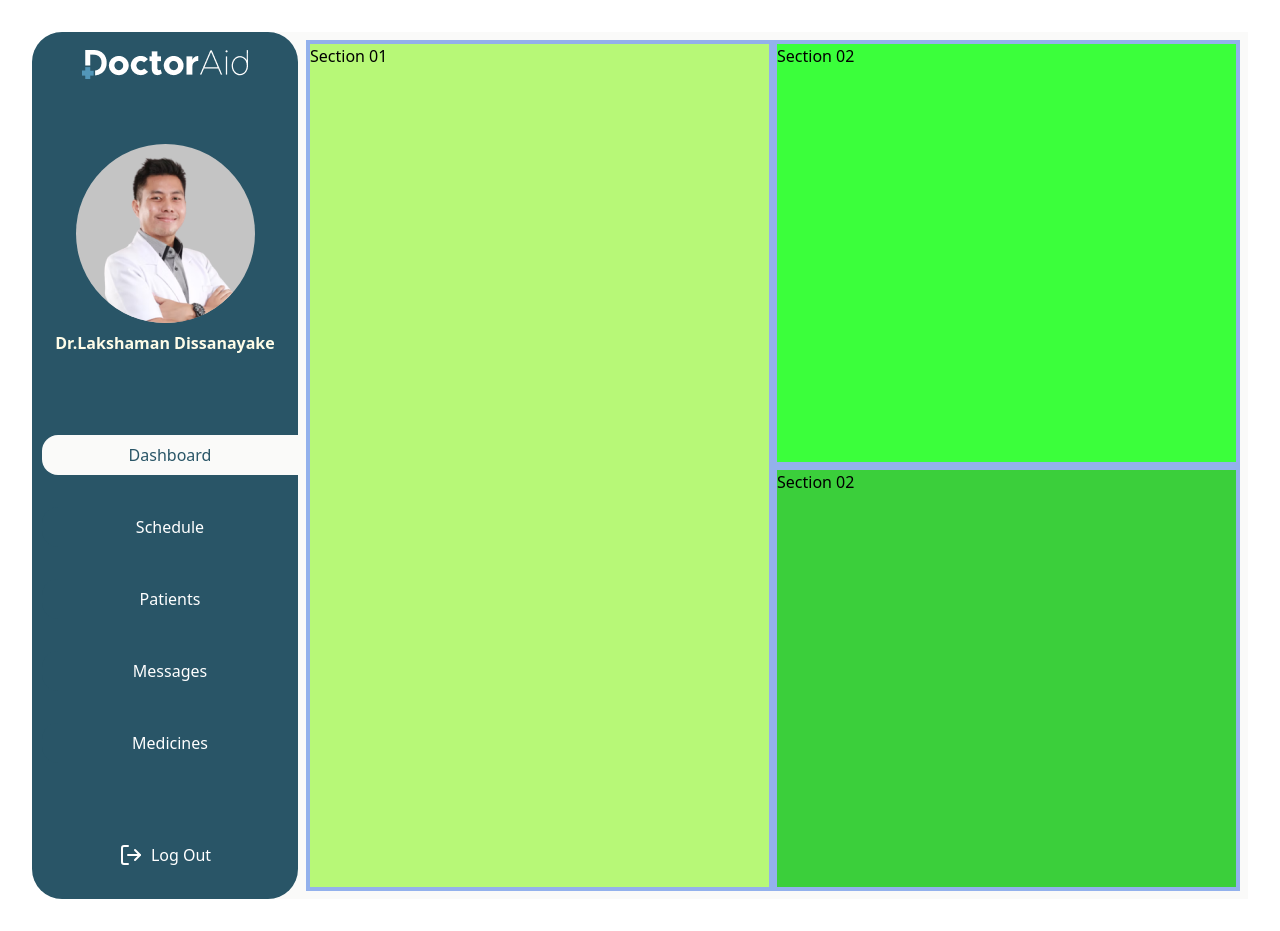
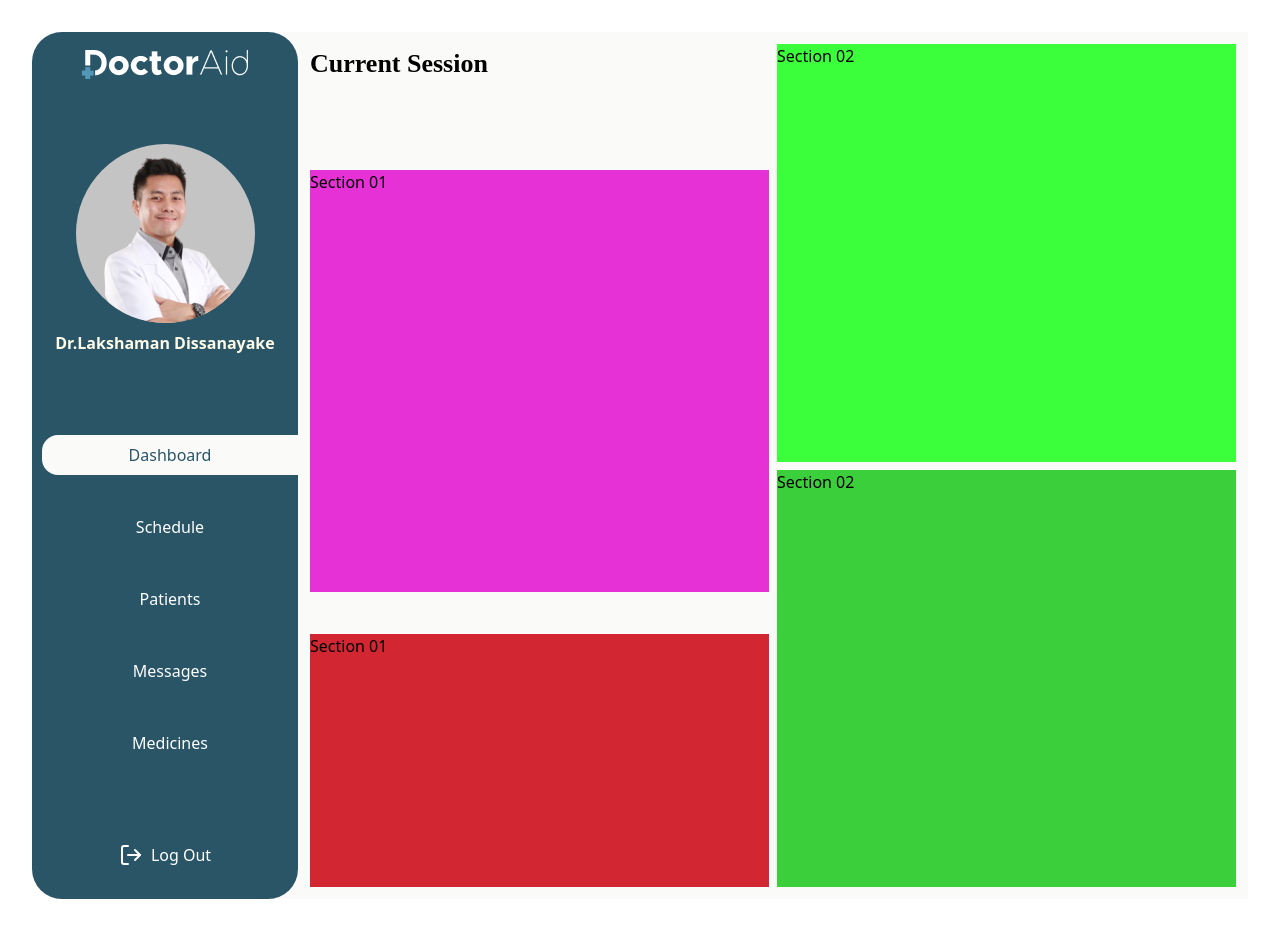
Before and after one commit to DoctorAid/doctoraid-main, a React (Vite) app in the folder doctors-dashboard/: page /schedule in a window 1280 px wide. Built offline with nearby package versions, Linux system fonts and the light colour scheme.

Commit message:
sections devided

```diff
--- a/doctors-dashboard/src/App.jsx
+++ b/doctors-dashboard/src/App.jsx
@@ -8,15 +8,15 @@ function App() {
       <DashboardNavigation/>
 
       <div className='flex justify-around gap-2 w-full h-[40%] bg-[#93b1ec] items-center px-1 py-1'>
-        <div className='bg-[#b7f877] w-full h-full'><p>Section 01</p></div>
-        <div className='bg-[#3bcf3b] w-full h-full'><p>Section 02</p></div>
+        <div className='bg-[#b7f877] w-full h-full flex items-center justify-center'><p>Section 01</p></div>
+        <div className='bg-[#3bcf3b] w-full h-full flex items-center justify-center'><p>Section 02</p></div>
 
       </div>
 
       <div className='flex justify-around gap-2 w-full h-[60%] bg-[#93b1ec] items-center px-1 py-1'>
-        <div className='bg-[#2e38f8] w-full h-full'><p>Section 01</p></div>
-        <div className='bg-[#7da4f2] w-full h-full'><p>Section 02</p></div>
-        <div className='bg-[#2761a8] w-full h-full'><p>Section 03</p></div>
+        <div className='bg-[#2e38f8] w-full h-full flex items-center justify-center'><p>Section 01</p></div>
+        <div className='bg-[#7da4f2] w-full h-full flex items-center justify-center'><p>Section 02</p></div>
+        <div className='bg-[#2761a8] w-full h-full flex items-center justify-center'><p>Section 03</p></div>
 
       </div>
 
--- a/doctors-dashboard/src/assets/page_sections/dashboard/DashboardNavigation.jsx
+++ b/doctors-dashboard/src/assets/page_sections/dashboard/DashboardNavigation.jsx
@@ -3,9 +3,9 @@ import React from 'react'
 function DashboardNavigation() {
   return (
     <div className='flex justify-between w-full h-[10%] gap-2 bg-[#93b1ec] items-center px-1 py-1'>
-        <div className='bg-[#ed7e7e] w-full h-full'><p>Section 01</p></div>
-        <div className='bg-[#f72626] w-full h-full'><p>Section 02</p></div>
-        <div className='bg-[#643a3a] w-full h-full'><p>Section 03</p></div>
+        <div className='bg-[#ed7e7e] w-full h-full flex items-center justify-center'><p>Section 01</p></div>
+        <div className='bg-[#f72626] w-full h-full flex items-center justify-center'><p>Section 02</p></div>
+        <div className='bg-[#643a3a] w-full h-full flex items-center justify-center'><p>Section 03</p></div>
 
       </div>
   )
--- a/doctors-dashboard/src/assets/pages/SchedulePage.jsx
+++ b/doctors-dashboard/src/assets/pages/SchedulePage.jsx
@@ -3,8 +3,23 @@ import React from 'react'
 function SchedulePage() {
   return (
     <div className='flex flex-col gap-5 bg-[#FAFAF9] w-full  px-2 py-2 items-start justify-start text-black'>
-    <div className='flex justify-around gap-2 w-full h-[100%] bg-[#93b1ec] items-center px-1 py-1'>
-      <div className='bg-[#b7f877] w-full h-full'><p>Section 01</p></div>
+    <div className='flex justify-around gap-2 w-full h-[100%]  items-center px-1 py-1'>
+
+      {/* left side */}
+      <div className=' flex flex-col sm:flex-wrap justify-between w-full h-full'>
+        <div className=' w-full h-[10%]'>
+        <div className="text-black text-[26px] font-bold font-['Raleway'] leading-normal">Current Session</div>
+        </div>
+        <div className='bg-[#e531d6] w-full h-[50%]'>
+          <p>Section 01</p>
+        </div>
+        <div className='bg-[#d22632] w-full h-[30%]'>
+          <p>Section 01</p>
+        </div>
+
+      </div>
+
+        {/* right side */}
       <div className='flex flex-col gap-2 bg-[#3gcf3b] w-full h-full'>
         <div className='flex bg-[#3bff3b] w-full h-[50%]'>
         <p>Section 02</p>
```
